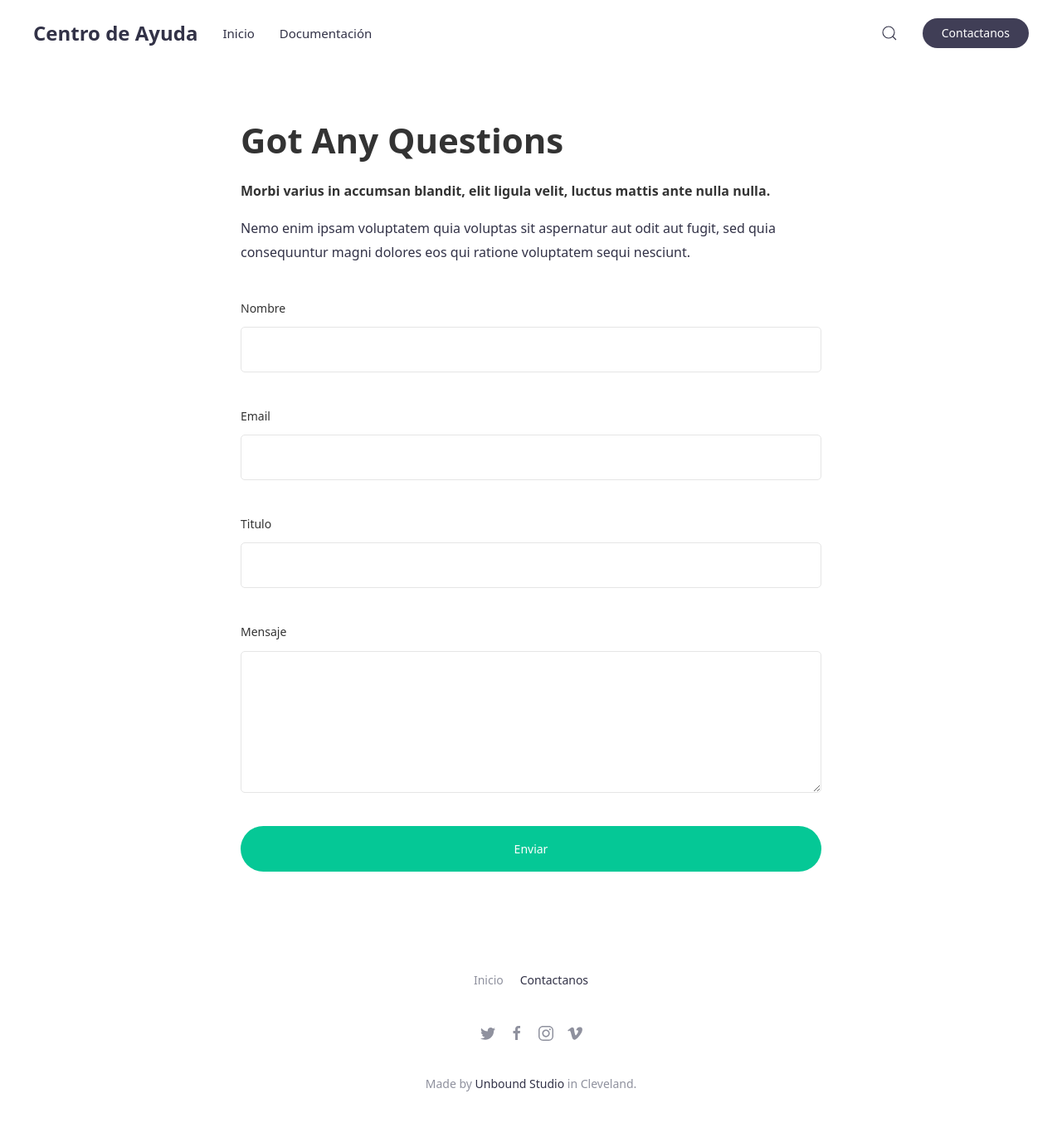
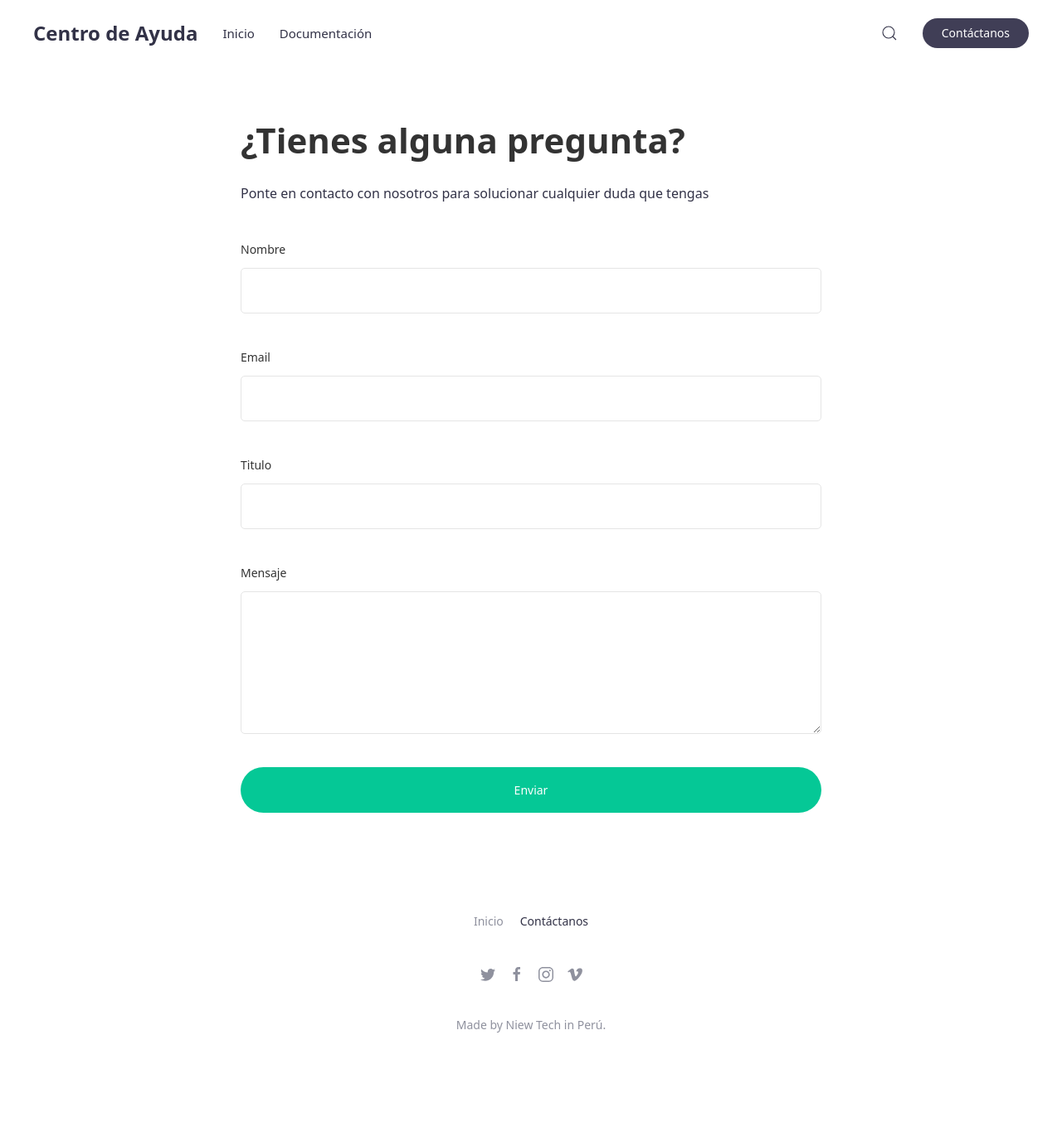
Before and after one commit to jztechpe/docshelp-old, a Jekyll site: the page built from docs/contact.md, in a window 1280 px wide. Shown: the whole page at 83% size. Built offline with Jekyll 4.4.1, drawn with Linux system fonts in a browser that asks for light colours; after the commit the page ends 1306 px from its top, so only the background shows below that.

Commit message:
fix typo & copyright

```diff
--- a/docs/_config.yml
+++ b/docs/_config.yml
@@ -83,7 +83,7 @@ share:
 
 # Default footer image settings
 footer:
-    copyright:      Made by <a href="https://unbound.studio/">Unbound Studio</a> in Cleveland.
+    copyright:      Made by Niew Tech in Perú.
 
 # Disqus comments shortname, requires Disqus account https://disqus.com/
 disqus:
--- a/docs/_data/navigation_footer.yml
+++ b/docs/_data/navigation_footer.yml
@@ -6,5 +6,5 @@
 # - title: Blog
 #   url: /blog/
 
-- title: Contactanos
+- title: Contáctanos
   url: /contact/
--- a/docs/_data/navigation_header.yml
+++ b/docs/_data/navigation_header.yml
@@ -28,7 +28,7 @@ right:
   #   url: /changelog-timeline/
   #   button: primary-outline
 
-  - title: Contactanos
+  - title: Contáctanos
     url: /contact/
     button: success
 
--- a/docs/_data/navigation_mobile.yml
+++ b/docs/_data/navigation_mobile.yml
@@ -12,6 +12,6 @@
 # - title: Changelog
 #   url: /changelog-timeline/
 
-- title: Contactanos
+- title: Contáctanos
   url: /contact/
   button: success
--- a/docs/contact.md
+++ b/docs/contact.md
@@ -1,12 +1,10 @@
 ---
 layout: page
 width: xsmall
-title: Got Any Questions
+title: ¿Tienes alguna pregunta?
 permalink: /contact/
 ---
 
-##### Morbi varius in accumsan blandit, elit ligula velit, luctus mattis ante nulla nulla.
-
-Nemo enim ipsam voluptatem quia voluptas sit aspernatur aut odit aut fugit, sed quia consequuntur magni dolores eos qui ratione voluptatem sequi nesciunt.
+Ponte en contacto con nosotros para solucionar cualquier duda que tengas
 
 {% include formspree.html email="my_name@gmail.com" redirect="/thanks/" name="true" subject="true" %}
```
Also changed, not shown: docs/index.md (+1 -1 lines).
